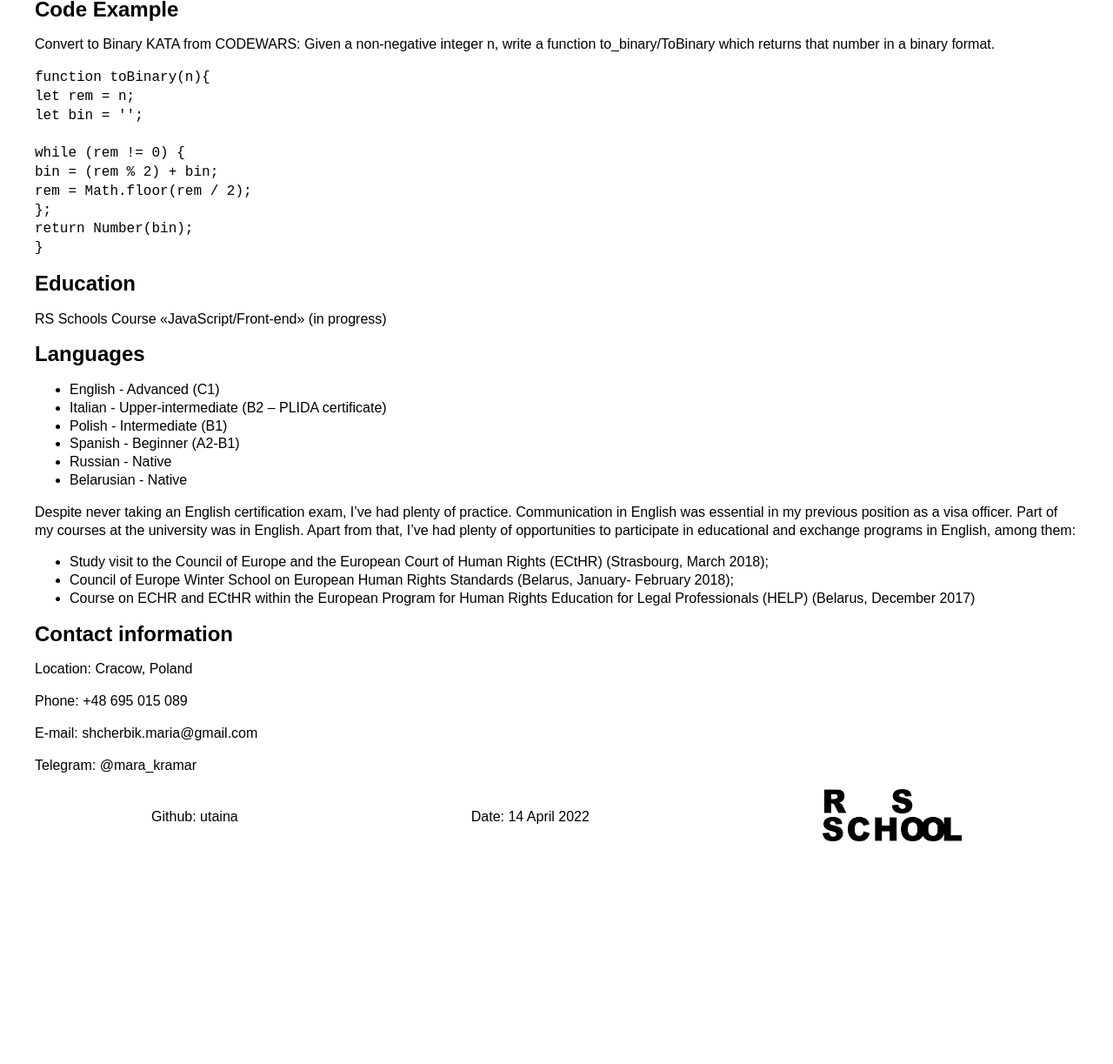
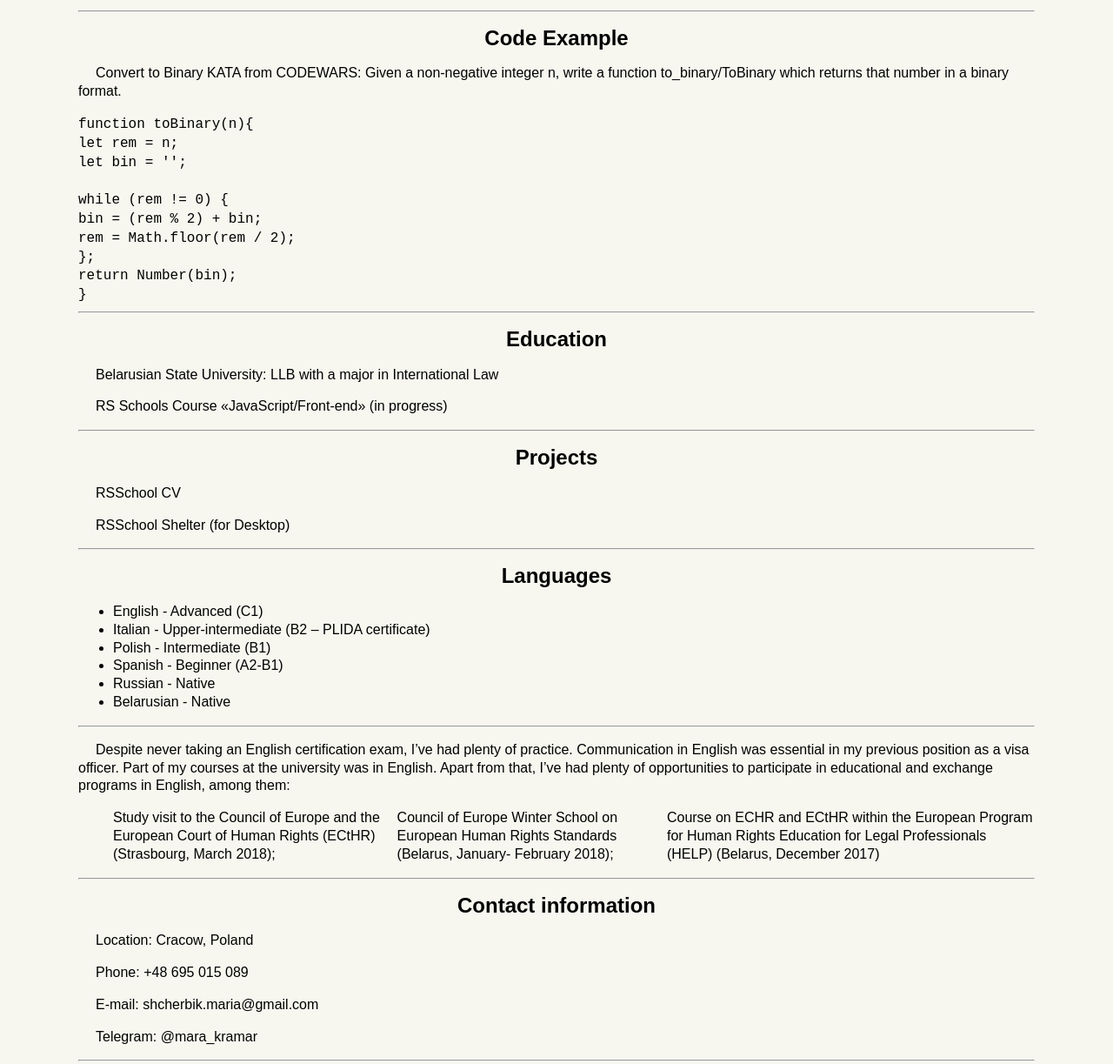
Before and after one commit to utaina/rsschool-cv, a plain HTML site: page index.html in a window 1280 px wide. Shown: the part 433-1656 px from the top of the page at 87% size. Before the commit the page ends 1405 px from the top, so only its background shows below. Drawn offline with Linux system fonts and the light colour scheme.

Commit message:
feat: add styles

```diff
--- a/index.html
+++ b/index.html
@@ -11,11 +11,12 @@
     <header>
         <h1>Maria Shcherbik</h1>
         <nav>
-            <ul>
+            <ul class='navigation'>
                 <li><a href="#contacts">Contacts</a></li>
                 <li><a href="#skills">Skills</a></li>
             </ul>
         </nav>
+        <hr>
     </header>
 
     <main>
@@ -26,7 +27,7 @@
                 Currently seeking a career change to a web developer position. Driven self-starter and fast learner; my soft skills,
                 developed in my previous position, accompanied by my creativity and curiosity will be a perfect fit for this career path.</p>
         </section>
-
+        <hr>
         <section id="skills">
             <h2> Skills and Proficiency</h2>
             <ul>
@@ -38,7 +39,7 @@
                 <li>Editors: Sublime, VSCode</li>
             </ul>
         </section>
-
+        <hr>
         <section>
             <h2>Code Example</h2>
             <p>Convert to Binary KATA from CODEWARS: Given a non-negative integer n, write a function to_binary/ToBinary
@@ -56,15 +57,22 @@
                 } <br>
             </code>
         </section>
-
+        <hr>
         <section>
-            <h2>Education</h2>
+            <h2 class="education">Education</h2>
+            <p>Belarusian State University: LLB with a major in International Law</p>
             <p>RS Schools Course «JavaScript/Front-end» (in progress)</p>
         </section>
-
+        <hr>
+        <section>
+            <h2>Projects</h2>
+            <p><a href="https://utaina.github.io/rsschool-cv/" target="_blank">RSSchool CV</a></p>
+            <p><a href="https://rolling-scopes-school.github.io/utaina-JSFE2022Q1/shelter/pages/main/" target="_blank">RSSchool Shelter (for Desktop)</a></p>
+        </section>
+        <hr>
         <section>
             <h2>Languages</h2>
-            <ul>
+            <ul class="languages">
                 <li>English - Advanced (C1)</li>
                 <li>Italian - Upper-intermediate (B2 – PLIDA certificate)</li>
                 <li>Polish - Intermediate (B1)</li>
@@ -72,17 +80,18 @@
                 <li>Russian - Native</li>
                 <li>Belarusian - Native</li>
             </ul>
+            <hr>
             <p>Despite never taking an English certification exam, I’ve had plenty of practice. Communication in English was
                 essential in my previous position as a visa officer. Part of my courses at the university was in English. Apart from that,
                 I’ve had plenty of opportunities to participate in educational and exchange programs in English, among them:</p>
-                <ul>
+                <ul class="english-experience">
                     <li>Study visit to the Council of Europe and the European Court of Human Rights (ECtHR) (Strasbourg, March 2018);</li>
                     <li>Council of Europe Winter School on European Human Rights Standards (Belarus, January- February 2018);</li>
                     <li>Course on ECHR and ECtHR within the European Program for Human Rights Education for Legal Professionals (HELP)
                         (Belarus, December 2017)</li>
                 </ul>
         </section>
-
+        <hr>
         <section id="contacts">
             <h2>Contact information</h2>
             <p>Location: Cracow, Poland</p>
@@ -90,6 +99,7 @@
             <p>E-mail: shcherbik.maria@gmail.com</p>
             <p>Telegram: @mara_kramar</p>
         </section>
+        <hr>
     </main>
 
     <footer>
--- a/style.css
+++ b/style.css
@@ -1,28 +1,51 @@
 body {
     margin: auto;
-    font: 16px/130% "Arial", sans-serif;
+    font-size: 16px;
+    line-height: 130%;
     color: black;
+    background-color: rgb(247, 247, 240);
+    font-family: 'Montserrat', sans-serif;
 }
 
 header{
     margin: auto;
-    max-width: 1200px;
+    max-width: 1100px;
     padding: 0px 10px;
+    text-align: center;
 }
 
-section {
-    max-width: 1200px;
+h2 {
+    text-align: center;
+}
+
+.navigation li {
+    list-style-type: none;
+    display: inline-block;
+}
+
+main {
+    max-width: 1100px;
     margin: auto;
     padding: 0px 10px;
 }
 p {
     font: 16px/130% "Arial", sans-serif;
     color: black;
+    text-indent: 20px;
 }
 
+.english-experience {
+    display: flex;
+    flex-direction: row;
+    justify-content: space-between;
+}
+
+.english-experience li {
+    list-style-type: none;
+}
 
 .footer {
-    max-width: 1200px;
+    max-width: 1100px;
     margin: auto;
     display: flex;
     justify-content: space-around;
@@ -41,6 +64,6 @@ a:hover {
 }
 
 .logo {
-    height: 60px;
-    width: 160px;
+    height: 30px;
+    width: 80px;
 }
```
